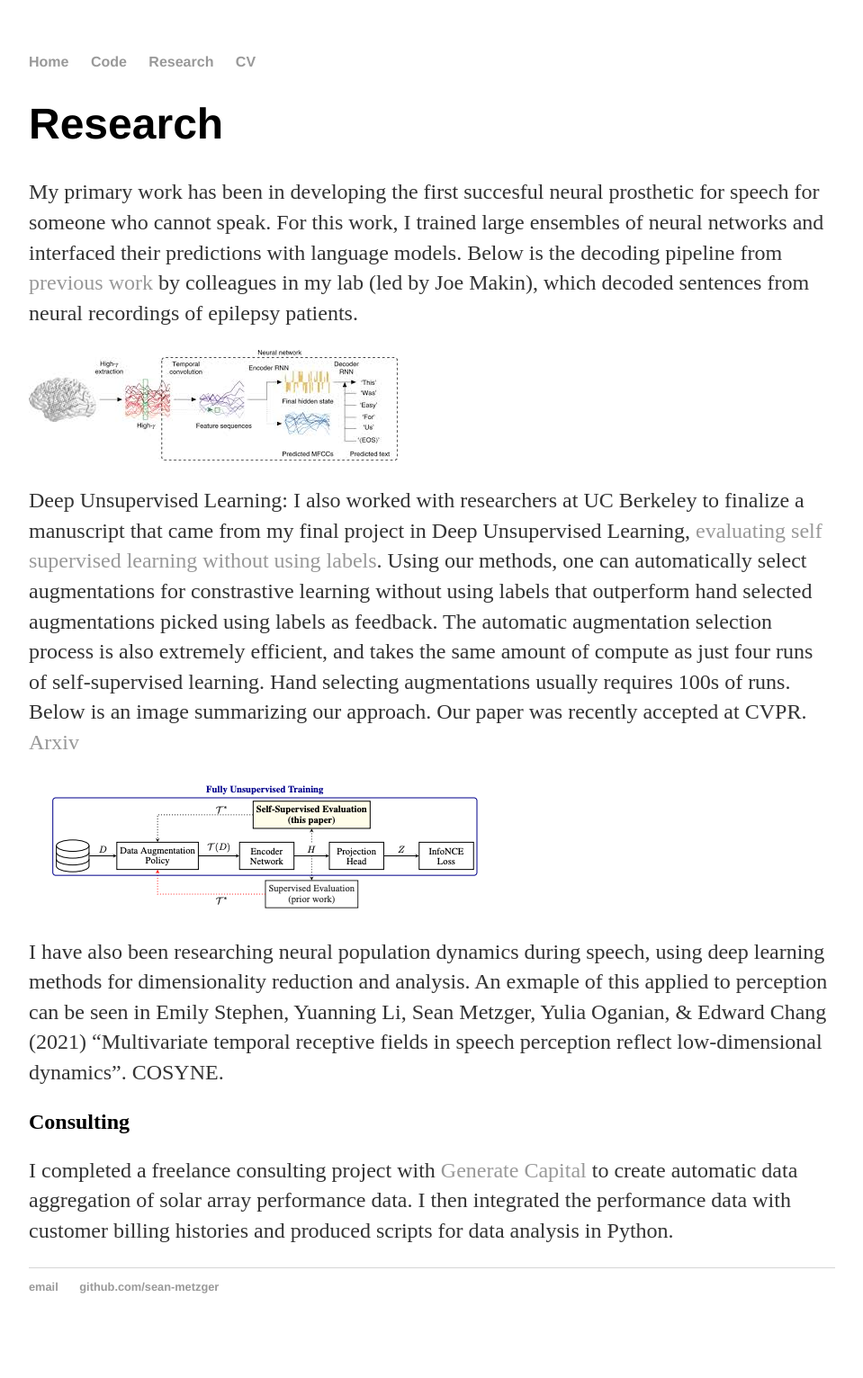
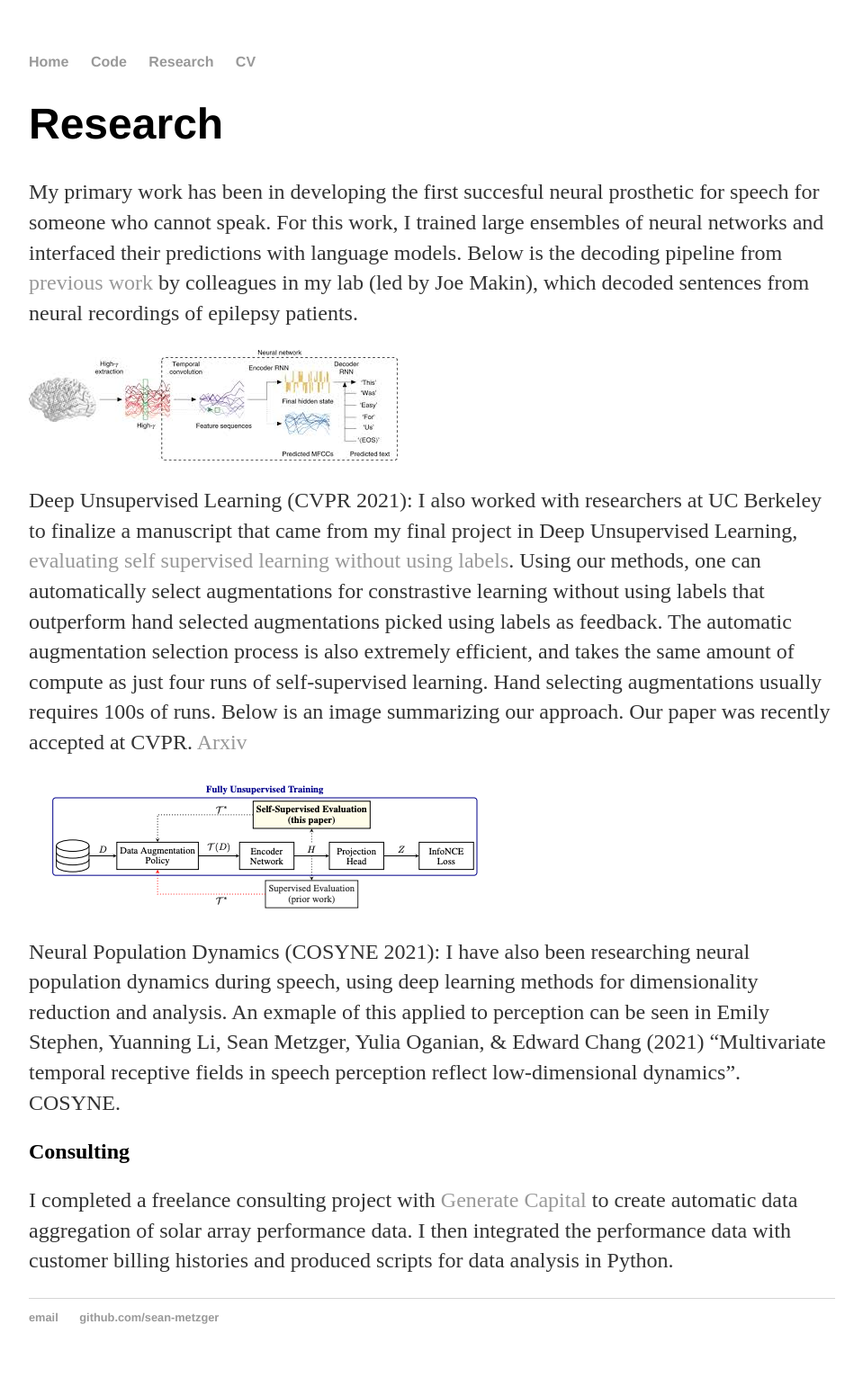
Before and after one commit to sean-metzger/sean-metzger.github.io, a Jekyll site: the page built from research/index.html, in a window 1280 px wide. Shown: the whole page at 90% size, without its empty margins (160-1119 px from the left). Built offline with Jekyll 4.4.1, drawn with Linux system fonts in a browser that asks for light colours; before the commit the page ends 1498 px from its top, so only the background shows below that.

Commit message:
Update index.html

```diff
--- a/research/index.html
+++ b/research/index.html
@@ -7,9 +7,9 @@ title: Research
 	<h1>Research</h1>
 		<p> My primary work has been in developing the first succesful neural prosthetic for speech for someone who cannot speak. For this work, I trained large ensembles of neural networks and interfaced their predictions with language models. Below is the decoding pipeline from <a href="https://www.nature.com/articles/s41593-020-0608-8">previous work</a> by colleagues in my lab (led by Joe Makin), which decoded sentences from neural recordings of epilepsy patients.</p>
 		<img src="/images/joepaper.jpeg" alt="hi" class="inline"/>
-		<p> Deep Unsupervised Learning: I also worked with researchers at UC Berkeley to finalize a manuscript that came from my final project in Deep Unsupervised Learning, <a href="https://arxiv.org/pdf/2009.07724.pdf">evaluating self supervised learning without using labels</a>. Using our methods, one can automatically select augmentations for constrastive learning without using labels that outperform hand selected augmentations picked using labels as feedback. The automatic augmentation selection process is also extremely efficient, and takes the same amount of compute as just four runs of self-supervised learning. Hand selecting augmentations usually requires 100s of runs. Below is an image summarizing our approach. Our paper was recently accepted at CVPR. <a href="https://arxiv.org/pdf/2009.07724.pdf">Arxiv</a> </p>
+		<p> Deep Unsupervised Learning (CVPR 2021): I also worked with researchers at UC Berkeley to finalize a manuscript that came from my final project in Deep Unsupervised Learning, <a href="https://arxiv.org/pdf/2009.07724.pdf">evaluating self supervised learning without using labels</a>. Using our methods, one can automatically select augmentations for constrastive learning without using labels that outperform hand selected augmentations picked using labels as feedback. The automatic augmentation selection process is also extremely efficient, and takes the same amount of compute as just four runs of self-supervised learning. Hand selecting augmentations usually requires 100s of runs. Below is an image summarizing our approach. Our paper was recently accepted at CVPR. <a href="https://arxiv.org/pdf/2009.07724.pdf">Arxiv</a> </p>
 		<img src="/images/paperfig1.png" alt="hi" class="inline"/>
-		<p> I have also been researching neural population dynamics during speech, using deep learning methods for dimensionality reduction and analysis. An exmaple of this applied to perception can be seen in Emily Stephen, Yuanning Li, Sean Metzger, Yulia Oganian, & Edward Chang (2021) “Multivariate temporal receptive fields in speech perception reflect low-dimensional dynamics”. COSYNE.
+		<p> Neural Population Dynamics (COSYNE 2021): I have also been researching neural population dynamics during speech, using deep learning methods for dimensionality reduction and analysis. An exmaple of this applied to perception can be seen in Emily Stephen, Yuanning Li, Sean Metzger, Yulia Oganian, & Edward Chang (2021) “Multivariate temporal receptive fields in speech perception reflect low-dimensional dynamics”. COSYNE.
 	<h2>Consulting</h2>
 		<p> I completed a freelance consulting project with <a href="https://generatecapital.com/">Generate Capital</a> to create automatic data aggregation of solar array performance data. I then integrated the performance data with customer billing histories and produced scripts for data analysis in Python.
 </div><!-- /.blurb -->
```
